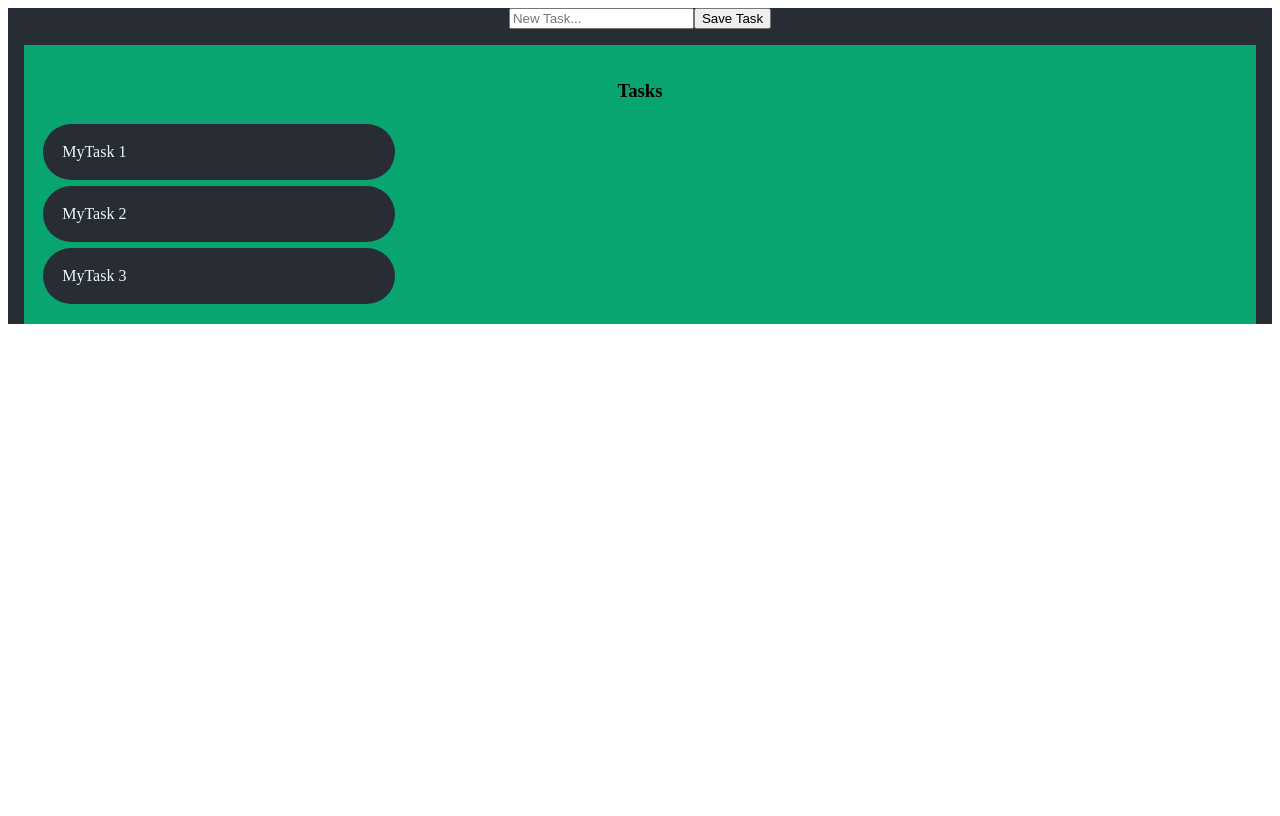
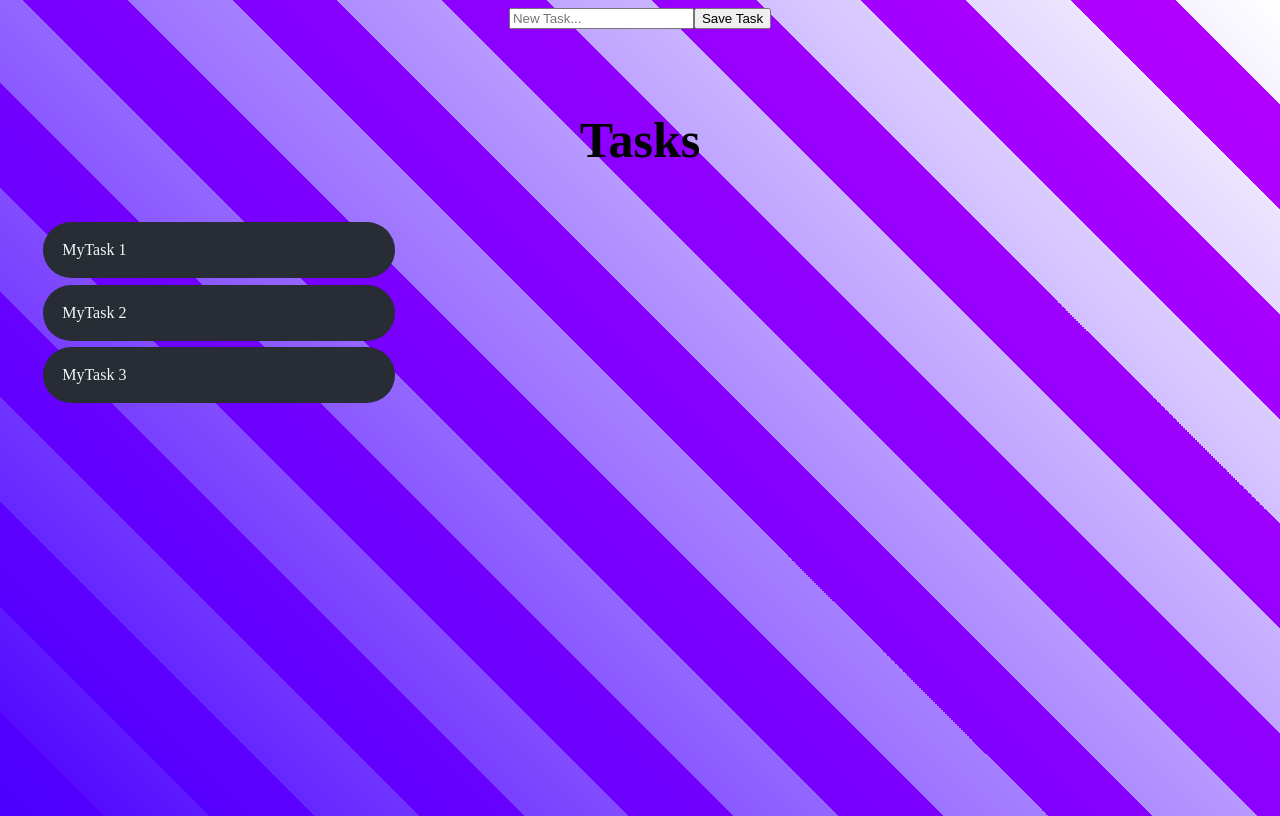
Before and after one commit to pellegabriel/task-list, a React (Create React App) app: page / in a window 1280 px wide. Built offline with nearby package versions, Linux system fonts and the light colour scheme.

Commit message:
Update App.css and App.js

```diff
--- a/src/App.css
+++ b/src/App.css
@@ -1,20 +1,20 @@
-
+body {
+  height: 100vh;
+  background: linear-gradient(45deg, rgb(76, 0, 255), transparent),
+    repeating-linear-gradient(
+      45deg,
+      rgb(183, 0, 255) 0%,
+      rgb(183, 0, 255) 5%,
+      transparent 5%,
+      transparent 10%
+    );
+}
 .App {
   text-align: center;
-  background-color: #282c34;
 }
-
-.App-logo {
-  height: 40vmin;
-  pointer-events: none;
+h3 {
+  font-size: 50px;
 }
-
-@media (prefers-reduced-motion: no-preference) {
-  .App-logo {
-    animation: App-logo-spin infinite 20s linear;
-  }
-}
-
 .App-header {
   background-color: #282c34;
   min-height: 100vh;
@@ -39,8 +39,7 @@
   }
 }
 
-table{
-  background-color: rgb(9, 165, 113);
+table {
   margin: 1rem;
   padding: 1rem;
   display: flex;
@@ -51,7 +50,6 @@ tbody {
   display: flex;
   justify-content: center;
   flex-direction: column;
-
 }
 tr {
   margin: 0.2rem;
--- a/src/App.js
+++ b/src/App.js
@@ -1,40 +1,33 @@
-import { useState } from 'react';
-import './App.css';
-import TaskCreator from './components/taskCreator';
+import { useState } from "react";
+import "./App.css";
+import TaskCreator from "./components/taskCreator";
 
 function App() {
-
-  const [tasksItems, setTasksItems] = useState ([
-    {name: 'MyTask 1', done: false},
-    {name: 'MyTask 2', done: false},
-    {name: 'MyTask 3', done: false},
-  ])
+  const [tasksItems, setTasksItems] = useState([
+    { name: "MyTask 1", done: false },
+    { name: "MyTask 2", done: false },
+    { name: "MyTask 3", done: false },
+  ]);
 
   function createNewTask(taskName) {
-    if (!tasksItems.find(task => task.name === taskName)){
-      setTasksItems([...tasksItems, {name:taskName, done:false}])
+    if (!tasksItems.find((task) => task.name === taskName)) {
+      setTasksItems([...tasksItems, { name: taskName, done: false }]);
     }
   }
 
   return (
     <div className="App">
-      <TaskCreator
-        createNewTask={createNewTask}
-      />
-      <table>
+      <TaskCreator createNewTask={createNewTask} />
+      <table className="table">
         <thead>
           <h3>Tasks</h3>
         </thead>
         <tbody>
-        {
-          tasksItems.map(task =>(
+          {tasksItems.map((task) => (
             <tr key={task.name}>
-              <td>
-              {task.name}
-              </td>
+              <td>{task.name}</td>
             </tr>
-          ))
-        }
+          ))}
         </tbody>
       </table>
     </div>
```
